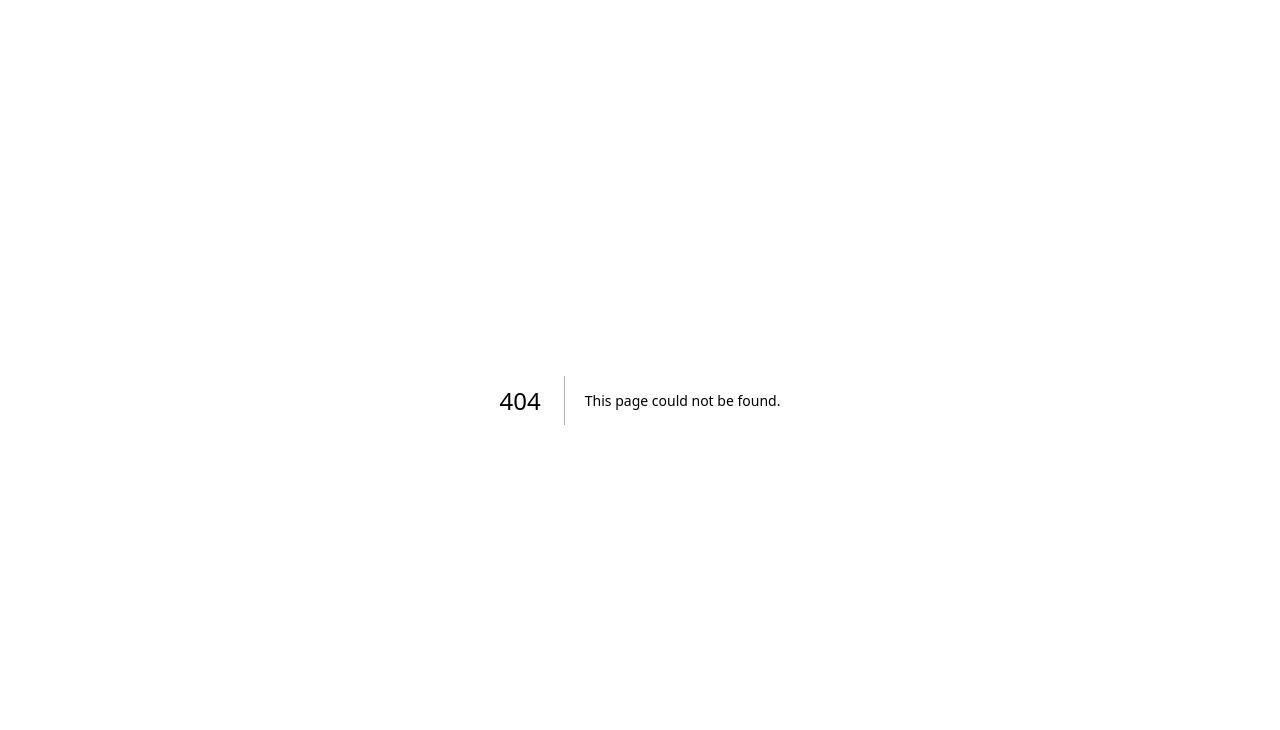
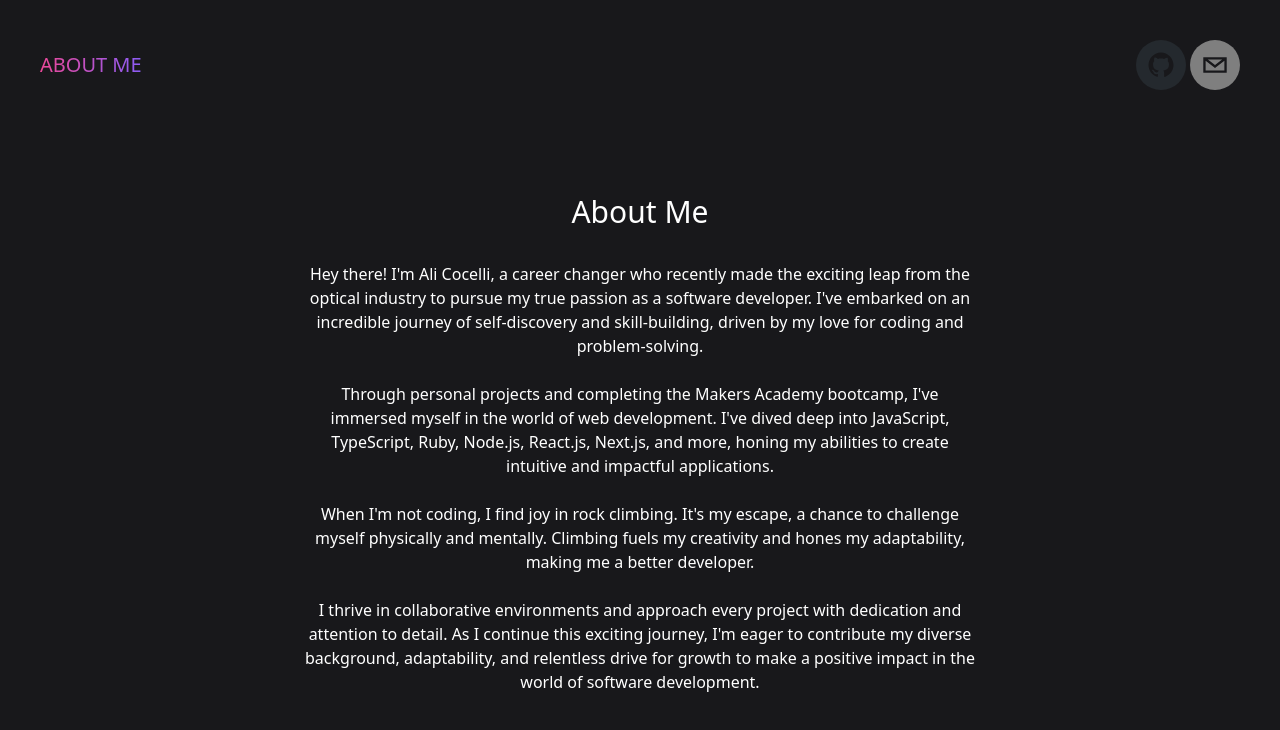
Before and after one commit to AliCo-Hash/portfolio, a Next.js app: page /about in a window 1280 px wide. Before the commit this address had no page. Shown: the top 730 px of the page. Built offline with nearby package versions, Linux system fonts and the light colour scheme.

Commit message:
done about me page

```diff
--- /dev/null
+++ b/pages/about.tsx
@@ -0,0 +1,57 @@
+import { Inter } from "next/font/google";
+import Header from "@/components/Header";
+import Head from "next/head";
+import Image from "next/image";
+
+const inter = Inter({ subsets: ["latin"] });
+
+export default function About() {
+  return (
+    <div className="min-h-screen text-white bg-zinc-900">
+      <Head>
+        <title>About Me - Ali Cocelli</title>
+        <meta name="viewport" content="width=device-width, initial-scale=1.0" />
+      </Head>
+
+      <Header />
+
+      <section id="about" className="text-center mt-16">
+        <h1 className="text-3xl">About Me</h1>
+        <div className="flex flex-col items-center space-y-4 mt-8">
+          <div className="max-w-2xl">
+            <p>
+              Hey there! I&apos;m Ali Cocelli, a career changer who recently
+              made the exciting leap from the optical industry to pursue my true
+              passion as a software developer. I&apos;ve embarked on an
+              incredible journey of self-discovery and skill-building, driven by
+              my love for coding and problem-solving.
+            </p>
+            <br />
+            <p>
+              Through personal projects and completing the Makers Academy
+              bootcamp, I&apos;ve immersed myself in the world of web
+              development. I&apos;ve dived deep into JavaScript, TypeScript,
+              Ruby, Node.js, React.js, Next.js, and more, honing my abilities to
+              create intuitive and impactful applications.
+            </p>
+            <br />
+            <p>
+              When I&apos;m not coding, I find joy in rock climbing. It&apos;s
+              my escape, a chance to challenge myself physically and mentally.
+              Climbing fuels my creativity and hones my adaptability, making me
+              a better developer.
+            </p>
+            <br />
+            <p>
+              I thrive in collaborative environments and approach every project
+              with dedication and attention to detail. As I continue this
+              exciting journey, I&apos;m eager to contribute my diverse
+              background, adaptability, and relentless drive for growth to make
+              a positive impact in the world of software development.
+            </p>
+          </div>
+        </div>
+      </section>
+    </div>
+  );
+}
```
